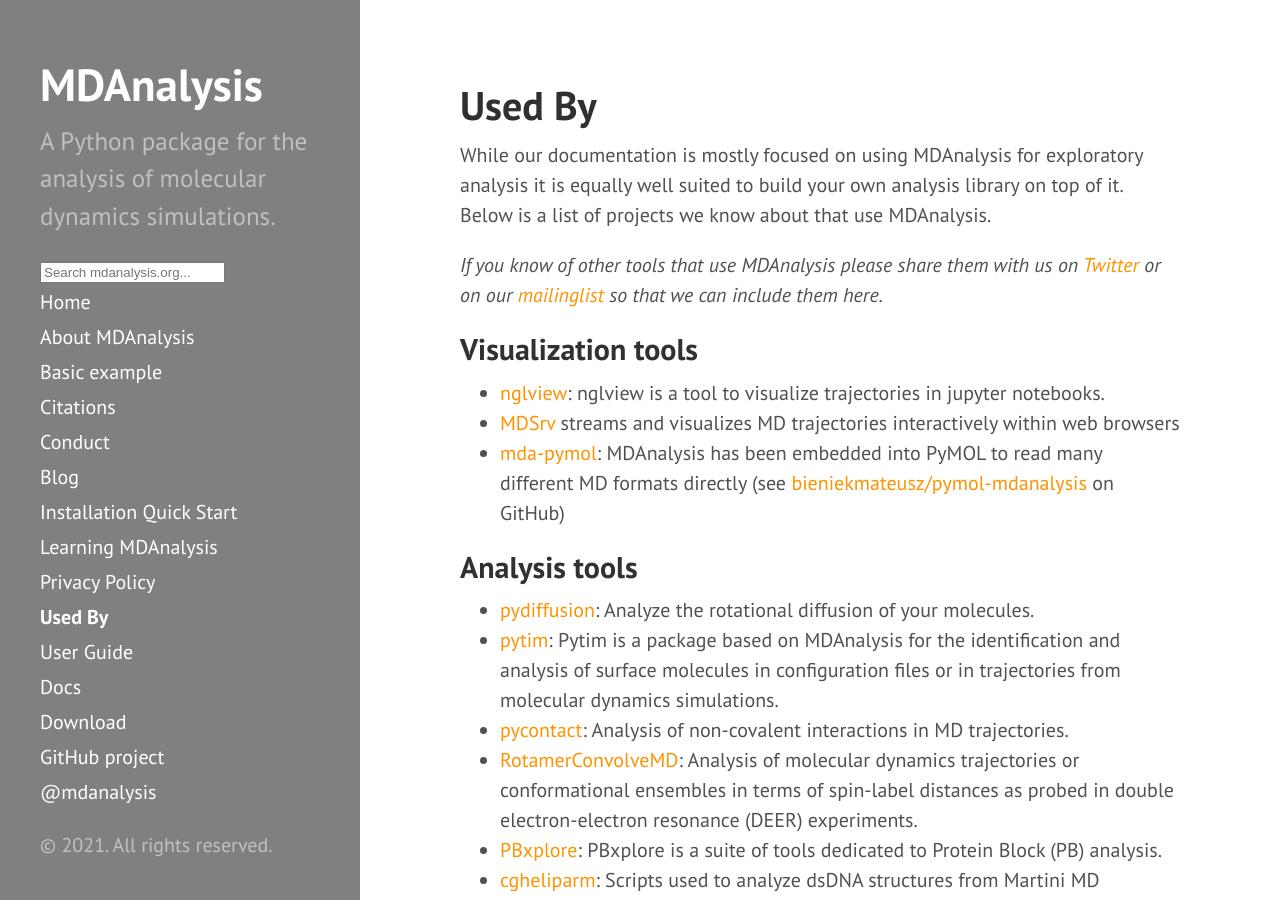
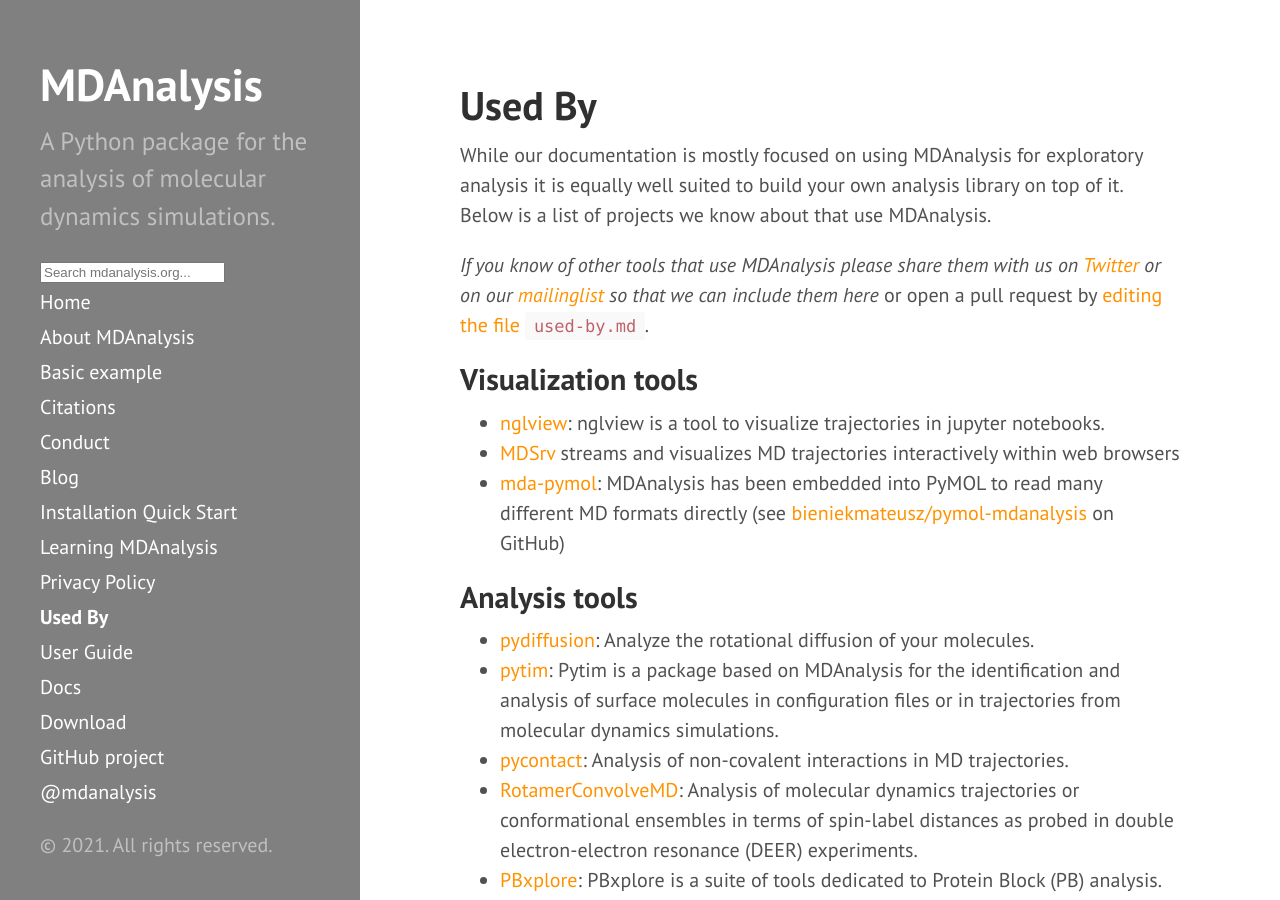
Before and after one commit to MDAnalysis/MDAnalysis.github.io, a Jekyll site: the page built from pages/used-by.md, in a window 1280 px wide and 900 px high. Built offline with Jekyll 4.4.1, drawn with Linux system fonts in a browser that asks for light colours; comment, search, counter and statistics services are not loaded.

Commit message:
encourage PRs to add new tools to used-by page

```diff
--- a/pages/used-by.md
+++ b/pages/used-by.md
@@ -12,7 +12,7 @@ about that use MDAnalysis.
 *If you know of other tools that use MDAnalysis please share
 them with us on [Twitter]({{ site.twitter.url }}) or on our
 [mailinglist]({{ site.mailinglists.discussion.url }}) so that we
-can include them here.*
+can include them here* or open a pull request by [editing the file `used-by.md`](https://github.com/MDAnalysis/MDAnalysis.github.io/edit/master/pages/used-by.md).
 
 
 ## Visualization tools
```
